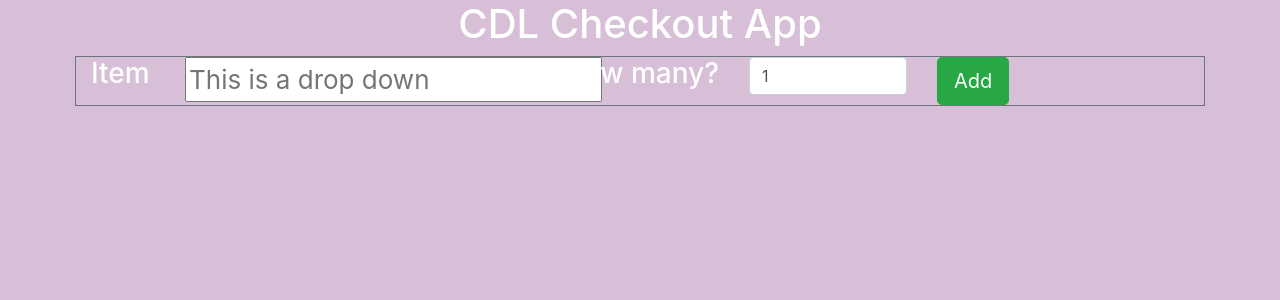
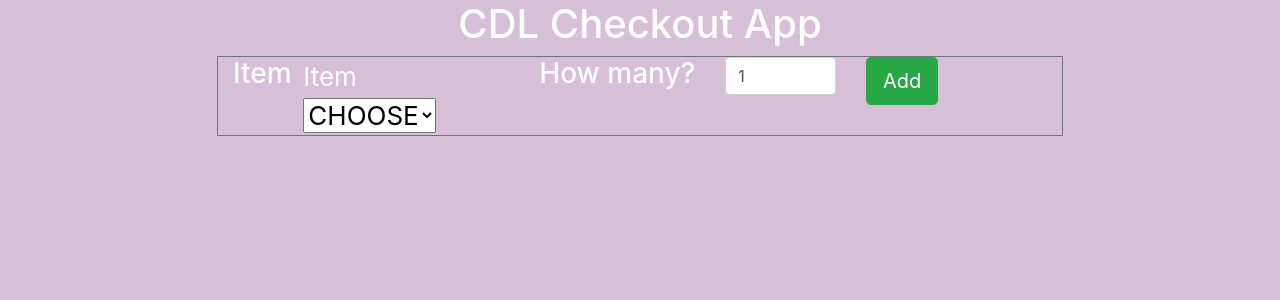
Before and after one commit to katiep28/cdl-checkout-system, a React (Create React App) app: page / in a window 1280 px wide. Shown: the top 300 px of the page. Built offline with nearby package versions, Linux system fonts and the light colour scheme.

Commit message:
basic dropdown of items added

```diff
--- a/src/AddItem.js
+++ b/src/AddItem.js
@@ -1,4 +1,5 @@
 import React from "react";
+import DropDown from './DropDown';
 
 class AddItem extends React.Component {
   state = {
@@ -34,13 +35,11 @@ class AddItem extends React.Component {
           <h3>Item</h3>
         </div>
         <div className="col-12 col-lg-3">
-          <input
-            id="dropdown"
-            type="text"
-            className="text"
-            placeholder="This is a drop down"
-            value={this.state.newItem}
-            onChange={this.updateNewItem} />
+        <DropDown
+                  itemArray={this.props.itemArray}
+                  label="AlcoholicItems" style={{ width: "160px" }}
+                  key="1"
+                />
         </div>
 
         <div className="col-12 col-lg-3">
--- a/src/App.js
+++ b/src/App.js
@@ -27,13 +27,14 @@ class App extends React.Component {
           <div className="row">
             <div className="col-12 col-lg-12">
              <h1> CDL Checkout App</h1>
-            {console.log(items[1].offer)}
+            {console.log(items)}
             </div>
         </div>
         </div>
         <div className="row">
           <div className="col-12 col-lg-12 border border-secondary border-thick">
-            <AddItem addTaskFunc={this.addItem} />
+            <AddItem addTaskFunc={this.addItem}
+                     itemArray={items} />
           </div>
         </div>
       </div>
--- /dev/null
+++ b/src/DropDown.js
@@ -0,0 +1,61 @@
+import React from 'react';
+
+
+
+class Dropdown extends React.Component {
+    constructor() {
+        super();
+
+        this.state = {
+            displayMenu: false,
+            selectedItem: ""
+        };
+
+        this.showDropdownMenu = this.showDropdownMenu.bind(this);
+        this.hideDropdownMenu = this.hideDropdownMenu.bind(this);
+        this.handleDropdownChange = this.handleDropdownChange.bind(this);
+    };
+
+    showDropdownMenu(event) {
+        event.preventDefault();
+        this.setState({ displayMenu: true }, () => {
+            document.addEventListener('click', this.hideDropdownMenu);
+        });
+    }
+
+    handleDropdownChange(e) {
+
+        this.setState({ selectedItem: e.target.value });
+        // What are we going to do here?????
+    }
+
+    hideDropdownMenu() {
+        // set the item and that was clicked on
+
+        this.setState({ displayMenu: false }, () => {
+            document.removeEventListener('click', this.hideDropdownMenu);
+        });
+    }
+
+    render() {
+        return (
+            <div>
+                <div className="button"
+                    onClick={this.showDropdownMenu} >
+                    Item
+                </div>
+                <select name="Item" id="dropdown" onChange={this.handleDropdownChange}>
+                    <option>CHOOSE</option>
+                 {this.props.itemArray.map(item => {
+                        return <option key={item.id} value={item.name}> {item.name} </option>
+                    })}
+                </select>
+            </div>
+        );
+    }
+}
+
+
+
+
+export default Dropdown;
```
